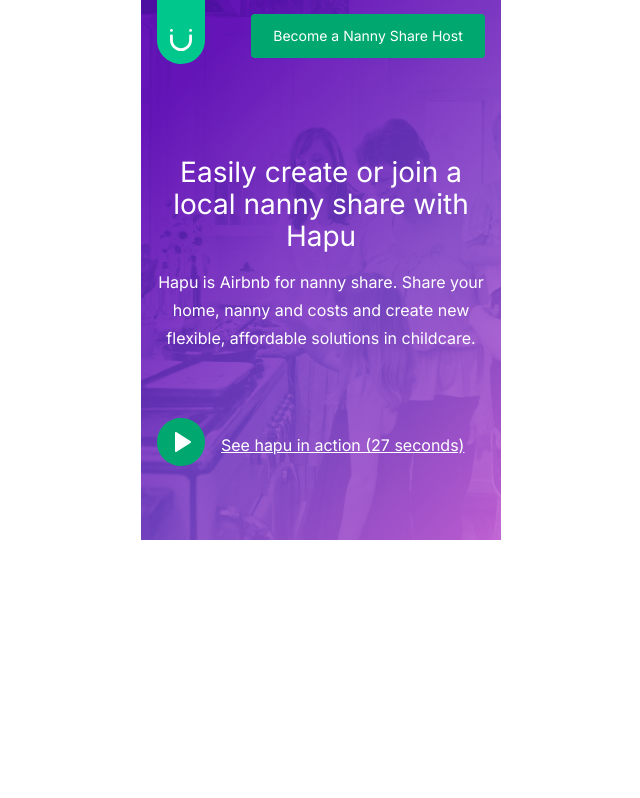
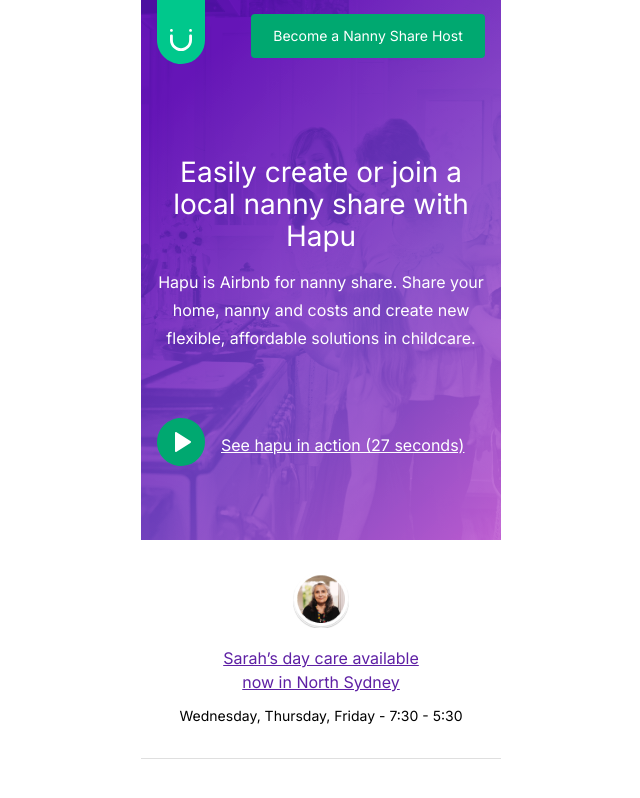
Before and after one commit to allansp9/jungle-challenge, a Next.js app: page / in a window 1280 px wide. Shown: the whole page, without its empty margins (319-959 px from the left). Built offline with nearby package versions, Linux system fonts and the light colour scheme.

Commit message:
feat: add event section

```diff
--- a/pages/index.js
+++ b/pages/index.js
@@ -1,5 +1,33 @@
 import Head from "next/head";
 import Image from "next/image";
+
+function EventSection() {
+  return (
+    <div className="flex flex-col items-center py-8 border-b border-grey88 bg-white desktop:flex-row desktop:justify-center desktop:py-7">
+      <div className="desktop:pr-8">
+        <Image
+          src="/images/ProfileImage.png"
+          alt="Profile Image"
+          height="56"
+          width="56"
+          className="rounded-full dp1"
+        />
+      </div>
+      <a
+        href="http://"
+        className="text-secondary px-[74px] my-3 text-center desktop:p-0"
+      >
+        Sarah’s day care available now in North Sydney
+      </a>
+      <h4 className="hidden desktop:inline-block">
+        Wednesday, Thursday, Friday - 7:30 - 5:30
+      </h4>
+      <h5 className="desktop:hidden">
+        Wednesday, Thursday, Friday - 7:30 - 5:30
+      </h5>
+    </div>
+  );
+}
 
 function Header() {
   return (
@@ -57,7 +85,9 @@ function HeroText() {
             width="48"
           />
         </div>
-        <a href="http://">See hapu in action (27 seconds)</a>
+        <a href="http://" className="text-white">
+          See hapu in action (27 seconds)
+        </a>
       </div>
     </div>
   );
@@ -119,6 +149,7 @@ export default function Home() {
       </Head>
 
       <Hero />
+      <EventSection />
     </div>
   );
 }
--- a/styles/globals.css
+++ b/styles/globals.css
@@ -43,15 +43,13 @@
   }
 
   h4 {
-    font-family: Helvetica Neue;
+    font-family: Inter;
     font-style: normal;
     font-weight: 500;
     font-size: 16px;
     line-height: 24px;
 
     /* identical to box height, or 150% */
-
-    color: #c4c4c4;
   }
 
   h5 {
@@ -62,8 +60,6 @@
     line-height: 20px;
 
     /* identical to box height, or 143% */
-
-    color: white;
   }
 
   a:link {
@@ -77,8 +73,6 @@
 
     /* identical to box height, or 150% */
     text-decoration-line: underline;
-
-    color: white;
   }
 }
 
@@ -165,9 +159,6 @@
   }
 
   .dp1 {
-    /* 1dp */
-
-    background: #c4c4c4;
     box-shadow: 0px 1px 1px rgba(0, 0, 0, 0.2);
   }
 }
--- a/tailwind.config.js
+++ b/tailwind.config.js
@@ -16,6 +16,8 @@ module.exports = {
       colors: {
         primary: "#00A870",
         secondary: "#5E20A4",
+        grey24: "#3D3D3D",
+        grey88: "#DFDFDF",
       },
     },
   },
```
Also changed, not shown: public/images/ImageSection1.png (added), public/images/ProfileImage.png (added).
